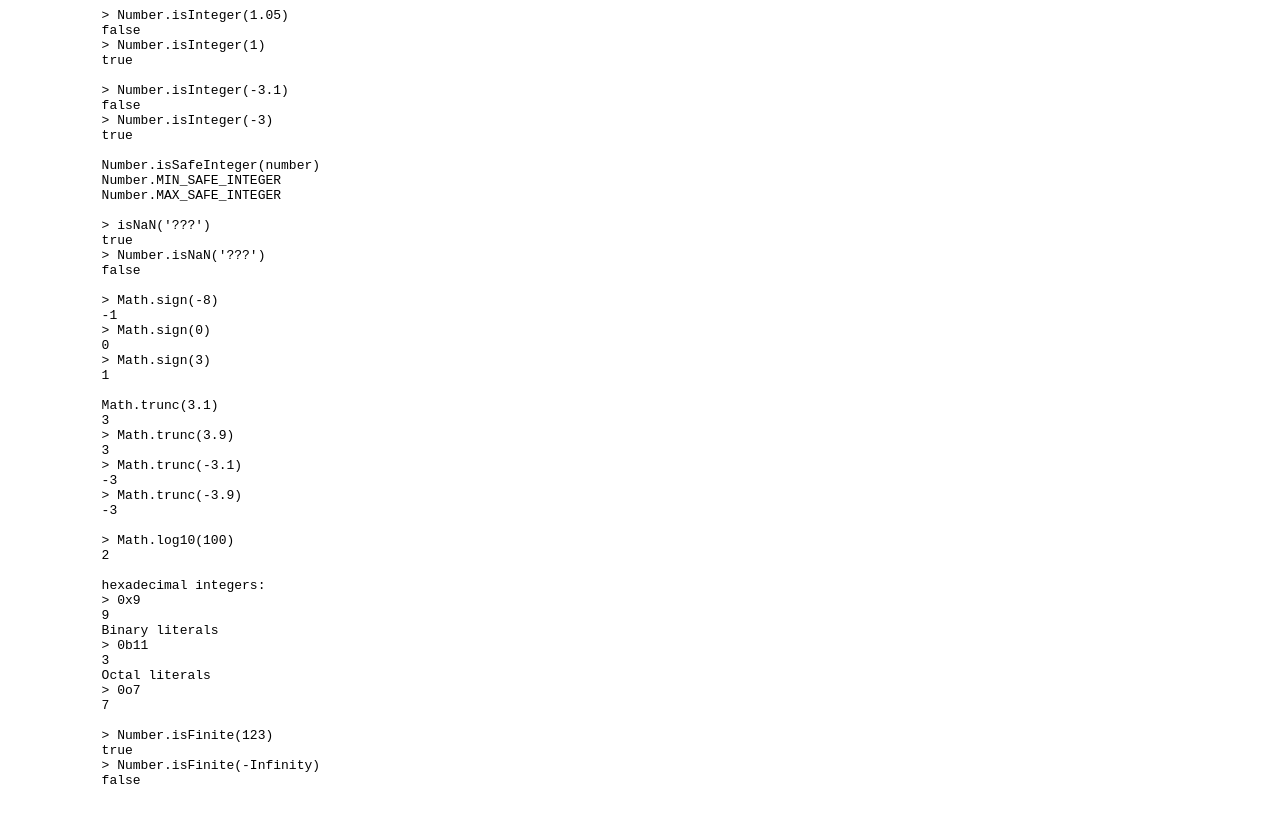
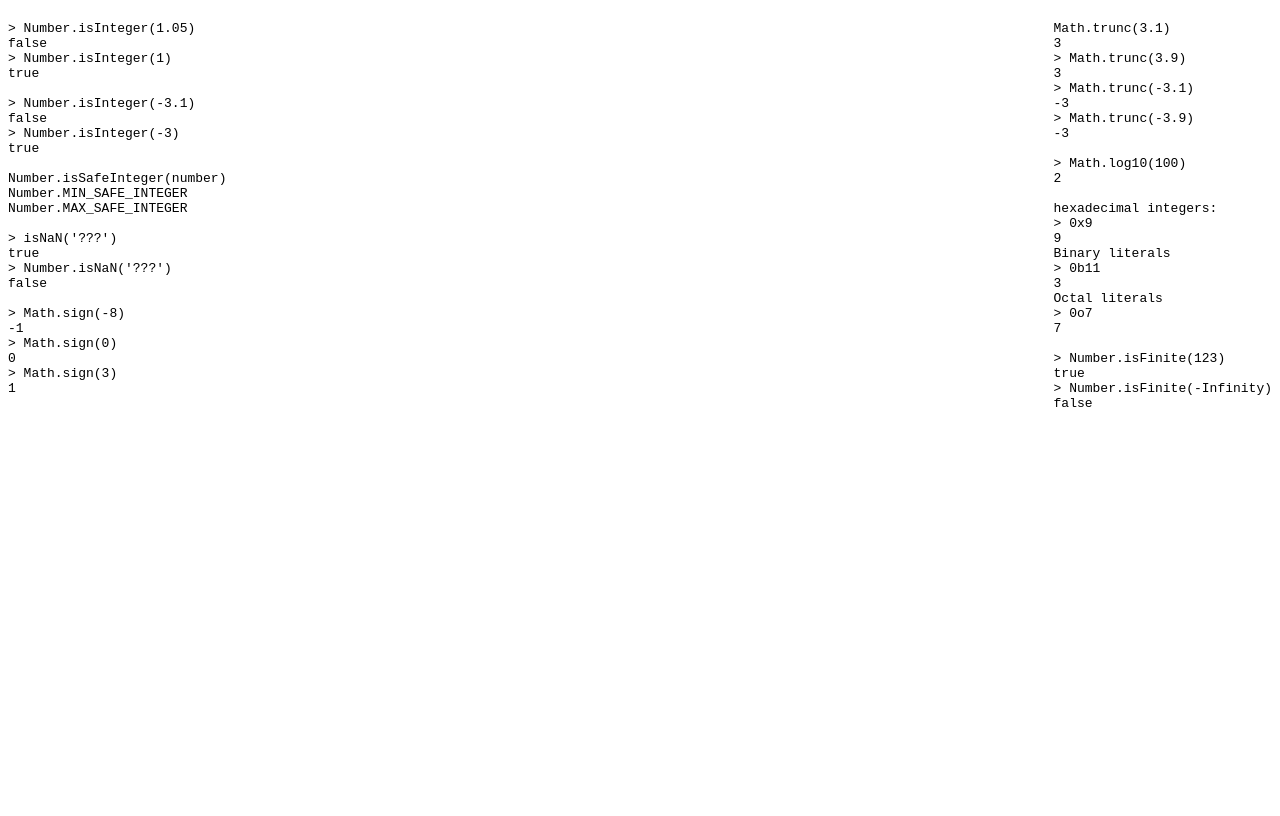
Before and after one commit to inianantony/es6, a website: page num.html in a window 1280 px wide. Drawn offline with Linux system fonts and the light colour scheme.

Commit message:
format to left and right for the number functions

```diff
--- a/num.html
+++ b/num.html
@@ -1,8 +1,11 @@
 <html>
+
 <head>
     <title>Number Functions</title>
 </head>
+
 <body>
+    <div style="float: left; position: relative;">
         <pre>
 > Number.isInteger(1.05)
 false
@@ -29,7 +32,10 @@
 0
 > Math.sign(3)
 1
-
+            </pre>
+    </div>
+    <div style="float: right; position: relative;">
+        <pre>
 Math.trunc(3.1)
 3
 > Math.trunc(3.9)
@@ -57,5 +63,7 @@
 > Number.isFinite(-Infinity)
 false
         </pre>
+    </div>
 </body>
+
 </html>
```
Lines whose indentation alone changed are shown as unchanged.
